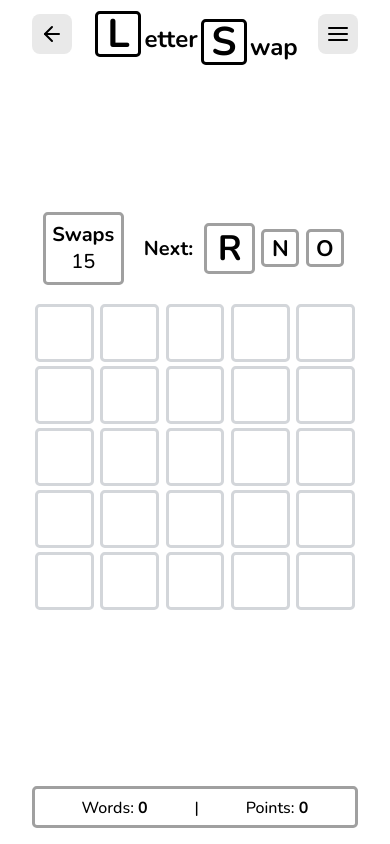
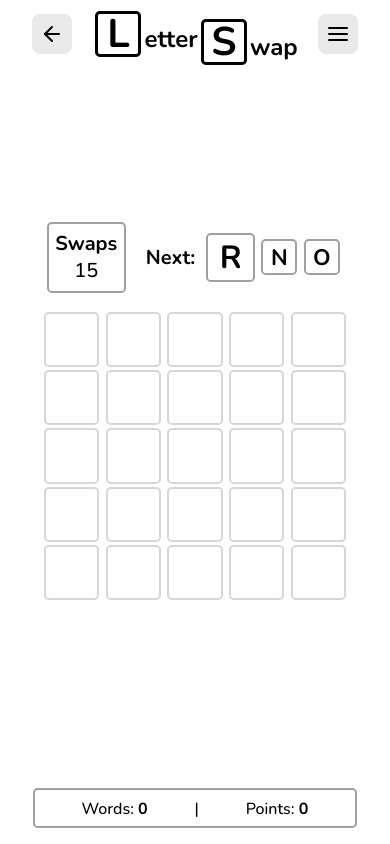
Before and after one commit to Maximilian-Oberholtzer/letter-swap-v2, a React (Create React App) app: page / in a window 390 px wide. Both pictures are taken after a click on the button "Daily Blitz". Built offline with nearby package versions, Linux system fonts and the light colour scheme.

Commit message:
Board styling

```diff
--- a/src/main/components/appbar/Appbar.tsx
+++ b/src/main/components/appbar/Appbar.tsx
@@ -30,7 +30,7 @@ const Appbar = (props: AppbarProps) => {
     }, 220);
 
     setTimeout(() => {
-      GameContainerElement?.classList.remove("display-none");
+      // GameContainerElement?.classList.remove("display-none");
       GameContainerElement?.classList.remove("fade-out-right");
     }, 280);
   };
--- a/src/main/components/board/Board.tsx
+++ b/src/main/components/board/Board.tsx
@@ -124,10 +124,10 @@ const Board = (props: BoardProps) => {
     );
   };
   const filledBorder = {
-    border: "0.2rem solid var(--dark-gray)",
+    border: "0.15rem solid var(--dark-gray)",
   };
   const emptyBorder = {
-    border: "0.2rem solid var(--light-gray)",
+    border: "0.15rem solid var(--light-gray)",
   };
 
   return (
--- a/src/main/components/board/board.css
+++ b/src/main/components/board/board.css
@@ -24,7 +24,7 @@
   display: flex;
   flex-direction: column;
   align-items: center;
-  border: 0.2rem solid var(--dark-gray);
+  border: 0.15rem solid var(--dark-gray);
   border-radius: 0.3rem;
 }
 
@@ -40,7 +40,7 @@
 .tile-medium,
 .tile-small {
   cursor: unset !important;
-  border: 0.2rem solid var(--dark-gray) !important;
+  border: 0.15rem solid var(--dark-gray) !important;
 }
 
 /* Core Board Styling */
@@ -64,7 +64,7 @@
   justify-content: center;
   margin: 0.2rem;
   border-radius: 0.3rem;
-  border: 0.2rem solid var(--light-gray);
+  border: 0.15rem solid var(--light-gray);
   background-color: #ffffff;
   font-weight: 700;
   transition: var(--transition);
@@ -72,7 +72,7 @@
 
 .found-word {
   background-color: var(--green);
-  border: 0.2rem solid var(--green) !important;
+  border: 0.15rem solid var(--green) !important;
   color: white;
 }
 
@@ -118,7 +118,7 @@
   align-items: center;
   flex-direction: column;
   padding: 0.5rem;
-  border: 0.2rem solid var(--dark-gray);
+  border: 0.15rem solid var(--dark-gray);
   border-radius: 0.3rem;
   height: 1.25rem;
   overflow: auto;
@@ -148,14 +148,14 @@
 /* Small */
 @media screen and (max-width: 768px) {
   .tile {
-    height: 3.3rem;
-    width: 3.3rem;
-    font-size: 2.4rem;
+    height: 3.2rem;
+    width: 3.2rem;
+    font-size: 2.2rem;
   }
   .tile-medium {
     height: 2.8rem !important;
     width: 2.8rem !important;
-    font-size: 2.2rem !important;
+    font-size: 2rem !important;
   }
   .tile-small {
     height: 2rem !important;
--- a/src/main/components/menu/Menu.tsx
+++ b/src/main/components/menu/Menu.tsx
@@ -126,6 +126,7 @@ const Menu = (props: MenuProps) => {
       setGameActive(true);
       setTimeout(() => {
         const GameContainerElement = document.querySelector(".game-container");
+        GameContainerElement?.classList.remove("display-none");
         GameContainerElement?.classList.add("fade-in-right");
         setTimeout(() => {
           GameContainerElement?.classList.remove("fade-in-right");
@@ -135,7 +136,7 @@ const Menu = (props: MenuProps) => {
 
     setTimeout(() => {
       MenuContainerElement?.classList.remove("fade-out-left");
-      MenuContainerElement?.classList.remove("display-none");
+      // MenuContainerElement?.classList.remove("display-none");
     }, 280);
   };
 
--- a/src/main/main.css
+++ b/src/main/main.css
@@ -44,7 +44,7 @@
   animation: fade-in-right 0.25s ease-in-out;
 }
 .display-none {
-  display: none;
+  display: none !important;
 }
 @keyframes fade-out-left {
   0% {
```
